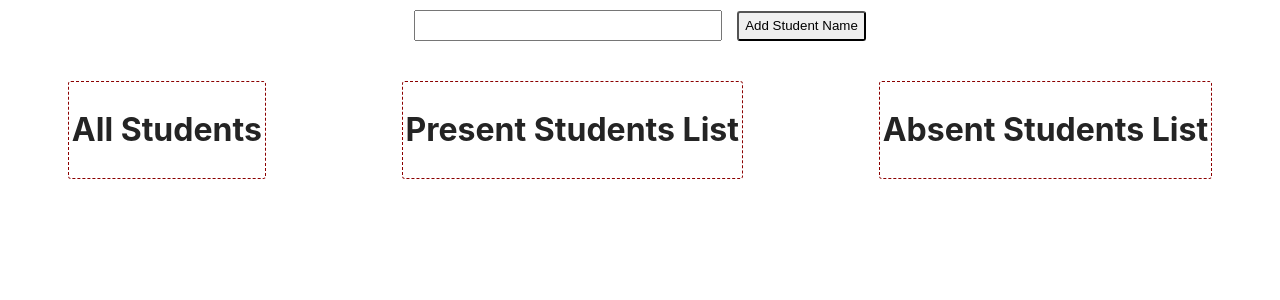
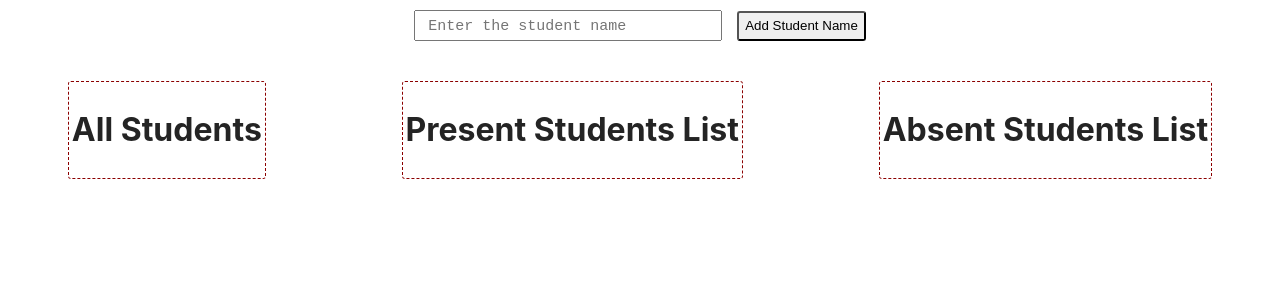
Before and after one commit to moktadir-mirul/Simple-AttendanceApp-React, a React (Vite) app: page / in a window 1280 px wide. Shown: the top 300 px of the page. Built offline with nearby package versions, Linux system fonts and the light colour scheme.

Commit message:
copy of master branch

```diff
--- a/src/App.css
+++ b/src/App.css
@@ -0,0 +1,5 @@
+.inputField::placeholder {
+    font-family: monospace;
+    font-size: 15px;
+    text-indent: 10px;
+}
--- a/src/App.jsx
+++ b/src/App.jsx
@@ -94,7 +94,7 @@ function App() {
       <div className="mainArea">
         <div className="inputArea">
           <form onSubmit={submitHandler}>
-            <input type="text" className="inputField" value={studentName} onChange={inputHandler}/>
+            <input type="text" className="inputField" value={studentName} onChange={inputHandler} placeholder='Enter the student name'/>
             <button type='submit' className="btnAll">{editMode === true ? 'Update Student Name' : 'Add Student Name'}</button>
           </form>
         </div>
--- a/src/index.css
+++ b/src/index.css
@@ -44,4 +44,5 @@ body {
 .inputField {
   width: 300px;
   height: 25px;
+  text-indent: 10px;
 }
```
Also changed, not shown: 1 other file (tests, documents, lock files or other folders).
